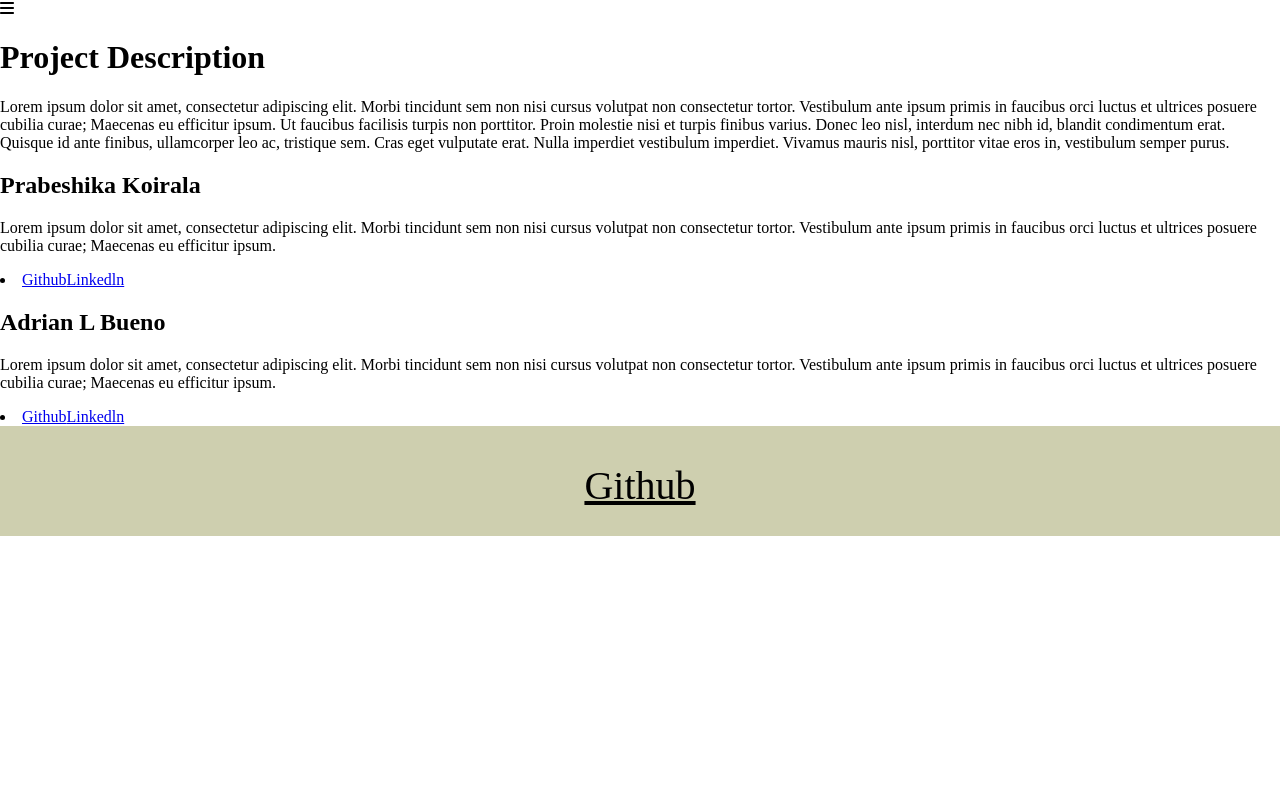
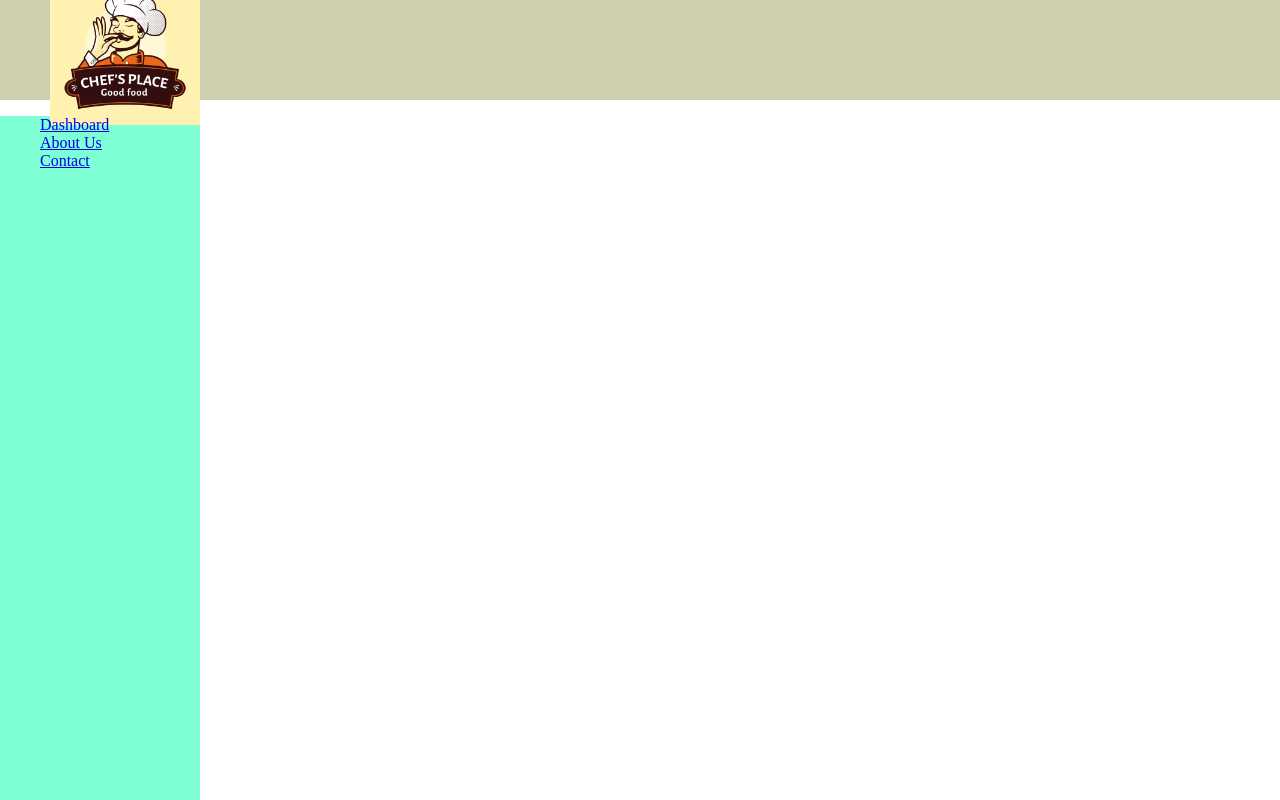
Before and after one commit to adrianbuenoo095/ReactAppMiniProject-, a React (Vite) app: page /about in a window 1280 px wide. Shown: the top 800 px of the page. Built offline with nearby package versions, Linux system fonts and the light colour scheme.

Commit message:
refactor code

```diff
--- a/src/App.jsx
+++ b/src/App.jsx
@@ -1,6 +1,7 @@
 import { Route, Routes } from "react-router-dom";
 import "./App.css";
 import Footer from "./components/Footer";
+import Navbar from "./components/Navbar";
 import Sidebar from "./components/Sidebar";
 import AboutPage from "./pages/AboutPage";
 import Homepage from "./pages/HomePage";
@@ -10,7 +11,9 @@ import NotFound from "./pages/NotFoundPage";
 const App = () => {
   return (
     <div className="app">
+      <Navbar />
       <Sidebar />
+
       <Routes>
         <Route path="/" element={<Homepage />} />
         <Route path="/about" element={<AboutPage />} />
--- a/src/components/Navbar.jsx
+++ b/src/components/Navbar.jsx
@@ -1,24 +1,31 @@
-import { Link } from "react-router-dom";
+import logo from "../assets/images/logo.jpg";
+import classes from "./Navbar.module.css";
 
-const menuItems = [
-  { id: 1, label: 'Dashboard', link: '/' },
-  { id: 2, label: 'About Us', link: '/about' },
-  { id: 3, label: 'Contact', link: '/contact' },
-];
+// const menuItems = [
+//   { id: 1, label: 'Dashboard', link: '/' },
+//   { id: 2, label: 'About Us', link: '/about' },
+//   { id: 3, label: 'Contact', link: '/contact' },
+// ];
 
 const Navbar = () => {
   return (
-    <nav>
-      <ul>
-        {menuItems.map((item) => (
-          <div className="py-4" key={item.id}>
-            <li >
-              <Link to={item.link}>{item.label}</Link>
-            </li>
-          </div>
-        ))}
-      </ul>
-    </nav >
+    // <nav >
+    //   <ul>
+    //     {menuItems.map((item) => (
+    //       <div className="py-4" key={item.id}>
+    //         <li >
+    //           <Link to={item.link}>{item.label}</Link>
+    //         </li>
+    //       </div>
+    //     ))}
+    //   </ul>
+    // </nav >
+    <div className={classes.navbar}>
+      <div className={classes.leftside}>
+        <img className="logo " src={logo} />
+      </div>
+      <div className={classes.rightside}></div>
+    </div>
   );
 }
 export default Navbar;
--- a/src/components/Sidebar.jsx
+++ b/src/components/Sidebar.jsx
@@ -1,43 +1,36 @@
-import { faBars, faTimes } from "@fortawesome/free-solid-svg-icons";
-import { FontAwesomeIcon } from "@fortawesome/react-fontawesome";
-import { useState } from "react";
-import NavBar from "./Navbar";
+import { Link } from "react-router-dom";
+import classes from "./Sidebar.module.css";
+const menuItems = [
+	{ id: 1, label: 'Dashboard', link: '/' },
+	{ id: 2, label: 'About Us', link: '/about' },
+	{ id: 3, label: 'Contact', link: '/contact' },
+];
+
 
 const Sidebar = () => {
-	const [nav, setNav] = useState(false);
+	// const [nav, setNav] = useState(false);
 
-	console.log('nav', nav);
+	// console.log('nav', nav);
 
-	const toggleNav = () => {
-		setNav((prevNav) => !prevNav);
-	};
+	// const toggleNav = () => {
+	// 	setNav((prevNav) => !prevNav);
+	return (
 
-	return (
-		<div className="bg-black max-w-[1640px] mx-auto flex p-4 shadow-sm">
-			<div className="">
-				<div onClick={toggleNav} className="cursor-pointer">
-					<FontAwesomeIcon icon={faBars} />
-				</div>
-			</div>
+		<div className={classes.sidebar}>
+			<nav>
+				<ul className="flex flex-col p-4 text-gray-800">
+					{menuItems.map((item) => (
+						<div className="py-4" key={item.id}>
+							<li className="text-xl flex cursor-pointer w-[50 %] rounded - full mx - auto p - 2 hover:text-white hover:bg-black" >
+								<Link to={item.link}>{item.label}</Link>
+							</li>
+						</div>
+					))}
+				</ul>
+			</nav >
+		</div>
 
-			{nav && (
-				<div className="bg-red-500 fixed z-10 top-0 right-0">
-					<div
-						className={`fixed top-0 right-0 w-[300px] h-screen bg-black z-10 duration-300 ${nav ? '' : 'right-[-100%]'}`}
-					>
-						<FontAwesomeIcon
-							onClick={toggleNav}
-							icon={faTimes}
-							className="absolute right-4 top-4 cursor-pointer"
-						/>
-						<div>
-							<NavBar />
-						</div>
-					</div>
-				</div>
-			)}
-		</div>
 	);
+
 }
-
 export default Sidebar;
--- a/src/components/Sidebar.module.css
+++ b/src/components/Sidebar.module.css
@@ -1,6 +1,7 @@
 .sidebar {
   height: 100%;
   width: 200px;
+  background-color: aquamarine;
 }
 
 li{
```
Also changed, not shown: src/components/ProfileCard.jsx (added, +27 -0 lines), src/assets/images/prabeshikaProfile.jpg (added).
